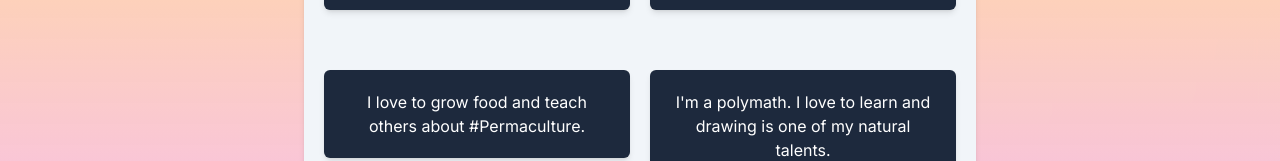
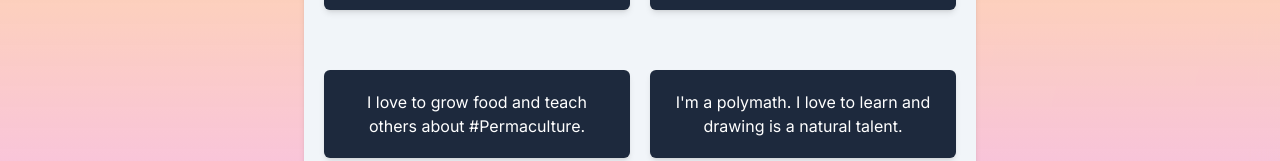
Before and after one commit to kevinorin/kwtwlabs, a Next.js app: page / in a window 1280 px wide. Both pictures are taken after a click on the button "More about me . . .". Shown: the part 639-800 px from the top of the page. Built offline with nearby package versions, Linux system fonts and the light colour scheme; no server answers.

Commit message:
testing vercel deploy

```diff
--- a/app/components/bioSection/index.tsx
+++ b/app/components/bioSection/index.tsx
@@ -65,7 +65,7 @@ export default function BioSection() {
                 <RotatableElement
                   hoverType="video"
                   hoverContent="PtQpfV864g2mDy6m00CuywH4or8wem76mMVmz99bUeEs"
-                  staticText="I'm a polymath. I love to learn and drawing is one of my natural talents."
+                  staticText="I'm a polymath. I love to learn and drawing is a natural talent."
                   width={320}
                   height={180}
                 />
@@ -89,7 +89,6 @@ interface RotatableElementProps {
   width: number;
   height: number;
 }
-
 function RotatableElement({ hoverType, hoverContent, staticText, width, height }: RotatableElementProps) {
   const [isFlipped, setIsFlipped] = useState(false);
 
@@ -105,22 +104,27 @@ function RotatableElement({ hoverType, hoverContent, staticText, width, height }
     rotateY: 0,
     opacity: 1,
     transition: { duration: 0.5 },
-    position: 'relative',
-    backfaceVisibility: 'hidden',
   };
 
   const backStyle = {
     rotateY: 180,
     opacity: 0,
     transition: { duration: 0.5 },
+  };
+
+  const staticStyles = {
+    position: 'relative',
+    backfaceVisibility: 'hidden',
+  };
+
+  const absoluteStyles = {
     position: 'absolute',
     backfaceVisibility: 'hidden',
   };
 
   const containerStyle = {
-    perspective: 1000, // Children will be positioned in a 3D-space
+    perspective: 1000,
   };
-
 
   const renderContent = () => {
     switch (hoverType) {
@@ -154,18 +158,20 @@ function RotatableElement({ hoverType, hoverContent, staticText, width, height }
       <motion.div
         onClick={handleMainClick}
         animate={isFlipped ? backStyle : frontStyle}
-        className="relative flex flex-col items-center rounded-md shadow-md p-5 my-5 text-wrap hover:cursor-pointer bg-slate-800 text-white"
+        style={isFlipped ? absoluteStyles : staticStyles} // Apply CSS styles based on flip state
+        className="flex flex-col items-center rounded-md shadow-md p-5 my-5 text-wrap hover:cursor-pointer bg-slate-800 text-white"
       >
         {staticText}
       </motion.div>
       <motion.div
         onClick={handleMainClick}
         animate={isFlipped ? frontStyle : backStyle}
-        className="relative flex flex-col items-center rounded-md shadow-md p-4 py-1 my-5 text-wrap hover:cursor-pointer"
+        style={isFlipped ? staticStyles : absoluteStyles} // Swap styles based on flip state
+        className="flex flex-col items-center rounded-md shadow-md p-4 py-1 my-5 text-wrap hover:cursor-pointer"
       >
         {renderContent()}
         <button onClick={handleCloseClick} className="absolute top-0 right-0 p-2">
-        <span className="material-symbols-outlined text-red-500 mr-1">cancel</span>
+          <span className="material-symbols-outlined text-red-500 mr-1">cancel</span>
         </button>
       </motion.div>
     </div>
```
